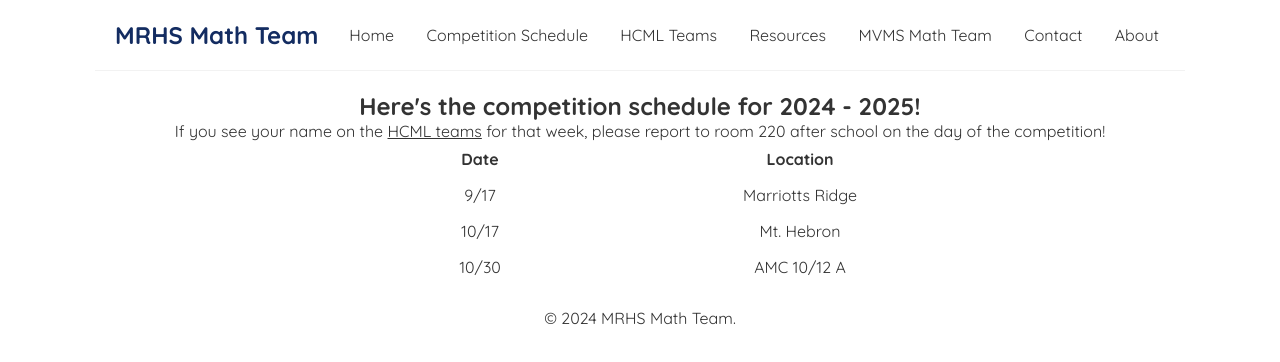
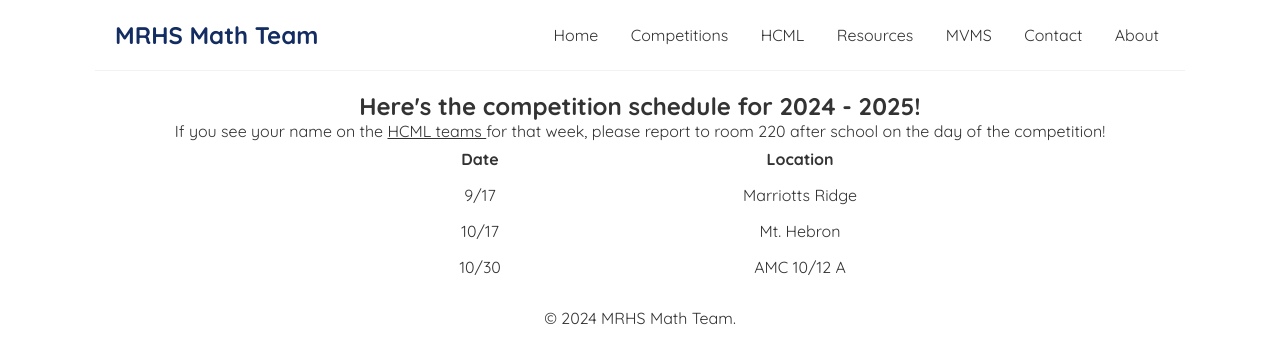
Before and after one commit to kliu3115/MRHS-Math-Team, a React (Vite) app: page /competition-schedule in a window 1280 px wide. Shown: the top 362 px of the page. Built offline with nearby package versions, Linux system fonts and the light colour scheme.

Commit message:
changed navbar

```diff
--- a/src/CompetitionSchedule.tsx
+++ b/src/CompetitionSchedule.tsx
@@ -2,7 +2,7 @@ const CompetitionSchedule = () => {
     return (
         <div className = "home">
             <h2> Here's the competition schedule for 2024 - 2025! </h2>
-            <p> If you see your name on the <a href = "/hcml-teams"> HCML teams</a> for that week, please report to room 220 after school on the day of the competition! </p>
+            <p> If you see your name on the <a href = "/hcml-teams"> HCML teams </a> for that week, please report to room 220 after school on the day of the competition! </p>
             <table>
                 <tr>
                     <th> Date </th>
--- a/src/Navbar.tsx
+++ b/src/Navbar.tsx
@@ -4,10 +4,10 @@ const Navbar = () => {
             <h1>MRHS Math Team</h1>
             <div className = "links">
                 <a href = "/"> Home </a>
-                <a href = "/competition-schedule"> Competition Schedule </a>
-                <a href = "/hcml-teams"> HCML Teams </a>
+                <a href = "/competition-schedule"> Competitions </a>
+                <a href = "/hcml-teams"> HCML </a>
                 <a href = "/resources"> Resources </a>
-                <a href = "/mvms-math-team"> MVMS Math Team </a>
+                <a href = "/mvms-math-team"> MVMS </a>
                 <a href = "/contact"> Contact </a>
                 <a href = "/about"> About </a>
             </div>
```
